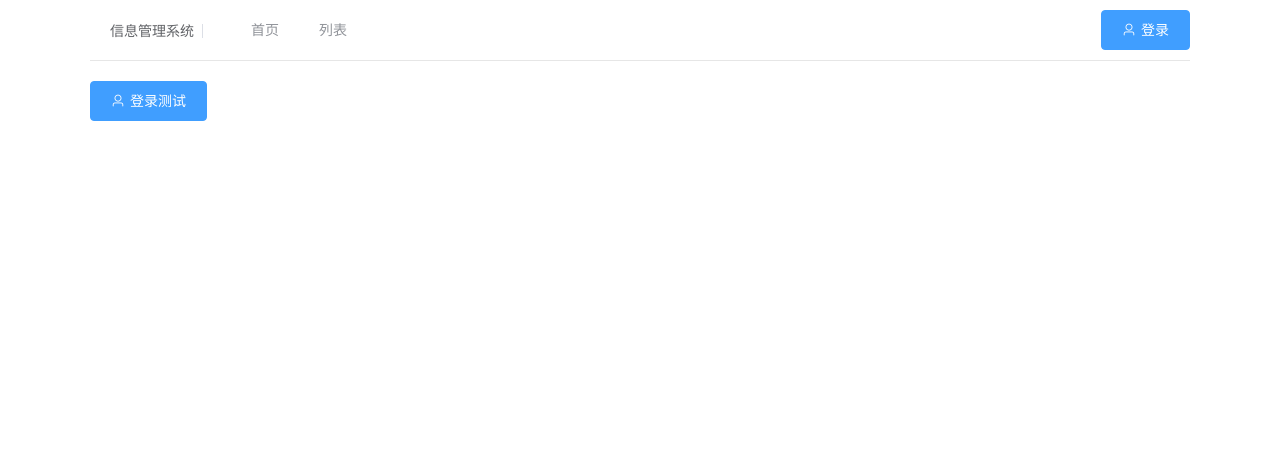
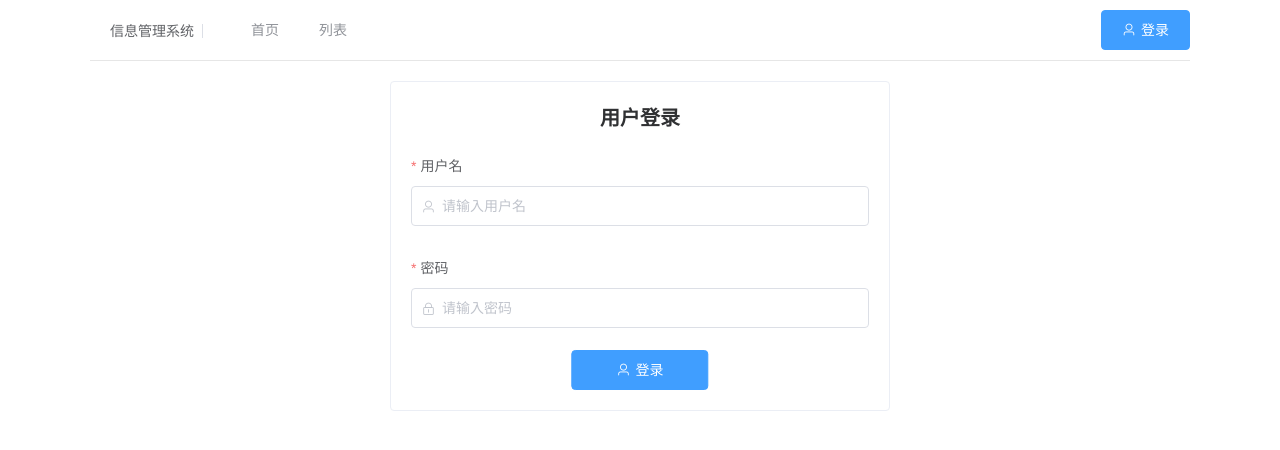
Before and after one commit to Jiubei0408/vue-test, a Vue app: page /#/login in a window 1280 px wide. Shown: the top 450 px of the page. Built offline with nearby package versions, Linux system fonts and the light colour scheme; no server answers.

Commit message:
登录功能完成

```diff
--- a/src/components/page/login.vue
+++ b/src/components/page/login.vue
@@ -1,17 +1,83 @@
 <template>
-    <el-button type="primary" icon="el-icon-user" @click="login">登录测试</el-button>
+    <div id="login-box">
+        <el-card shadow="hover">
+            <div class="login-title">
+                <b>用户登录</b>
+            </div>
+            <el-form ref="LoginForm" :model="LoginForm" :rules="rules">
+                <el-form-item prop="username" label="用户名">
+                    <el-input
+                            v-model="LoginForm.username"
+                            prefix-icon="el-icon-user"
+                            placeholder="请输入用户名"
+                            @keyup.enter.native="$refs['input-psd'].focus()"/>
+                </el-form-item>
+                <el-form-item prop="password" label="密码">
+                    <el-input
+                            ref="input-psd"
+                            show-password
+                            v-model="LoginForm.password"
+                            prefix-icon="el-icon-lock"
+                            placeholder="请输入密码"
+                            @keyup.enter.native="login"/>
+                </el-form-item>
+                <el-button
+                        id="btn-login"
+                        type="primary"
+                        icon="el-icon-user"
+                        @click="login">登录</el-button>
+            </el-form>
+        </el-card>
+    </div>
 </template>
 
 <script>
     export default {
         name: 'login',
-        methods:{
-            login(){
-                this.$store.commit('login', {
-                    username: 'admin',
-                    password: 'admin'
+        data() {
+            return {
+                LoginForm: {
+                    username: '',
+                    password: '',
+                },
+                rules: {
+                    username: [{required: true, message: '请输入用户名', trigger: ['blur', 'change', 'focus']}],
+                    password: [{required: true, message: '请输入密码', trigger: ['blur', 'change', 'focus']}]
+                }
+            }
+        },
+        methods: {
+            login() {
+                this.$refs['LoginForm'].validate(valid => {
+                    if (valid)
+                        this.$store.commit('login', {
+                            username: this.LoginForm.username,
+                            password: this.LoginForm.username
+                        })
                 })
             }
         }
     }
 </script>
+
+<style>
+    #login-box {
+        position: relative;
+        left: 50%;
+        transform: translate(-50%, 0);
+        width: 500px;
+    }
+
+    #btn-login{
+        position: relative;
+        width: 30%;
+        left: 50%;
+        transform: translate(-50%, 0);
+    }
+
+    .login-title {
+        font-size: 20px;
+        text-align: center;
+        margin-bottom: 15px;
+    }
+</style>
```
